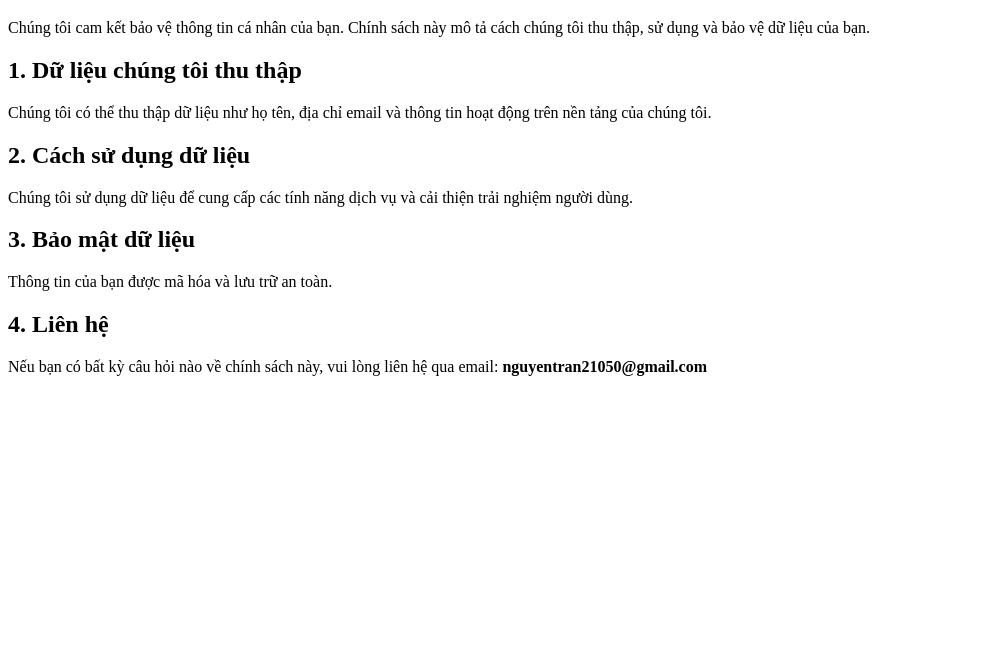
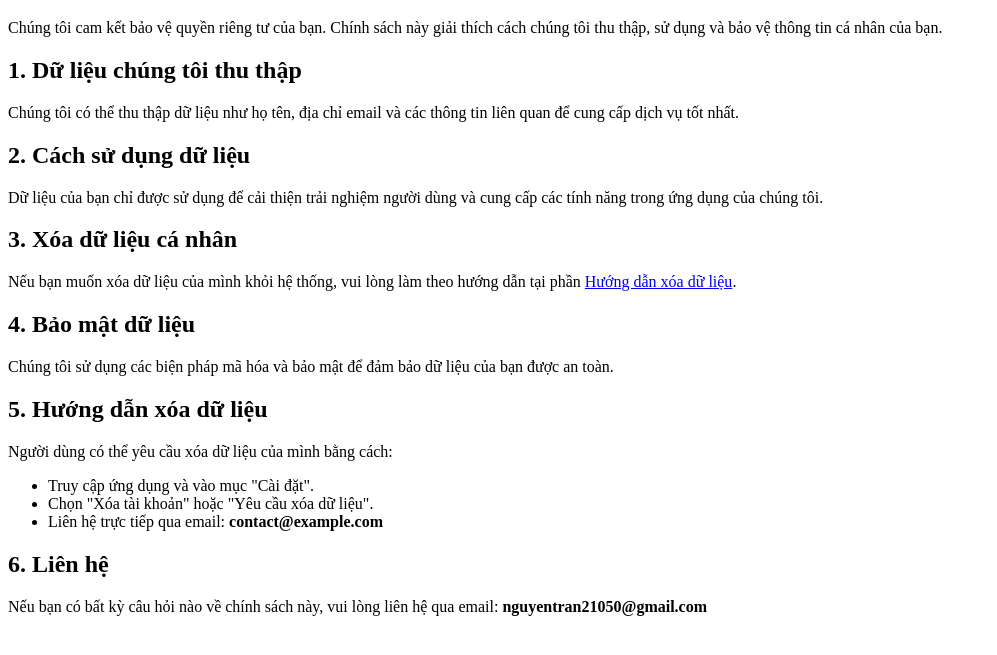
Before and after one commit to ksng13/privacy-policy, a plain HTML site: page index.html in a window 1280 px wide. Shown: the part 61-716 px from the top of the page, without its empty margins (0-997 px from the left). Drawn offline with Linux system fonts and the light colour scheme.

Commit message:
Update index.html

```diff
--- a/index.html
+++ b/index.html
@@ -6,18 +6,29 @@
 </head>
 <body>
     <h1>Chính sách Quyền riêng tư</h1>
-    <p>Chúng tôi cam kết bảo vệ thông tin cá nhân của bạn. Chính sách này mô tả cách chúng tôi thu thập, sử dụng và bảo vệ dữ liệu của bạn.</p>
+    <p>Chúng tôi cam kết bảo vệ quyền riêng tư của bạn. Chính sách này giải thích cách chúng tôi thu thập, sử dụng và bảo vệ thông tin cá nhân của bạn.</p>
 
     <h2>1. Dữ liệu chúng tôi thu thập</h2>
-    <p>Chúng tôi có thể thu thập dữ liệu như họ tên, địa chỉ email và thông tin hoạt động trên nền tảng của chúng tôi.</p>
+    <p>Chúng tôi có thể thu thập dữ liệu như họ tên, địa chỉ email và các thông tin liên quan để cung cấp dịch vụ tốt nhất.</p>
 
     <h2>2. Cách sử dụng dữ liệu</h2>
-    <p>Chúng tôi sử dụng dữ liệu để cung cấp các tính năng dịch vụ và cải thiện trải nghiệm người dùng.</p>
+    <p>Dữ liệu của bạn chỉ được sử dụng để cải thiện trải nghiệm người dùng và cung cấp các tính năng trong ứng dụng của chúng tôi.</p>
 
-    <h2>3. Bảo mật dữ liệu</h2>
-    <p>Thông tin của bạn được mã hóa và lưu trữ an toàn.</p>
+    <h2>3. Xóa dữ liệu cá nhân</h2>
+    <p>Nếu bạn muốn xóa dữ liệu của mình khỏi hệ thống, vui lòng làm theo hướng dẫn tại phần <a href="#delete-data">Hướng dẫn xóa dữ liệu</a>.</p>
 
-    <h2>4. Liên hệ</h2>
+    <h2>4. Bảo mật dữ liệu</h2>
+    <p>Chúng tôi sử dụng các biện pháp mã hóa và bảo mật để đảm bảo dữ liệu của bạn được an toàn.</p>
+
+    <h2 id="delete-data">5. Hướng dẫn xóa dữ liệu</h2>
+    <p>Người dùng có thể yêu cầu xóa dữ liệu của mình bằng cách:</p>
+    <ul>
+        <li>Truy cập ứng dụng và vào mục "Cài đặt".</li>
+        <li>Chọn "Xóa tài khoản" hoặc "Yêu cầu xóa dữ liệu".</li>
+        <li>Liên hệ trực tiếp qua email: <strong>contact@example.com</strong></li>
+    </ul>
+
+    <h2>6. Liên hệ</h2>
     <p>Nếu bạn có bất kỳ câu hỏi nào về chính sách này, vui lòng liên hệ qua email: <strong>nguyentran21050@gmail.com</strong></p>
 </body>
 </html>
```
